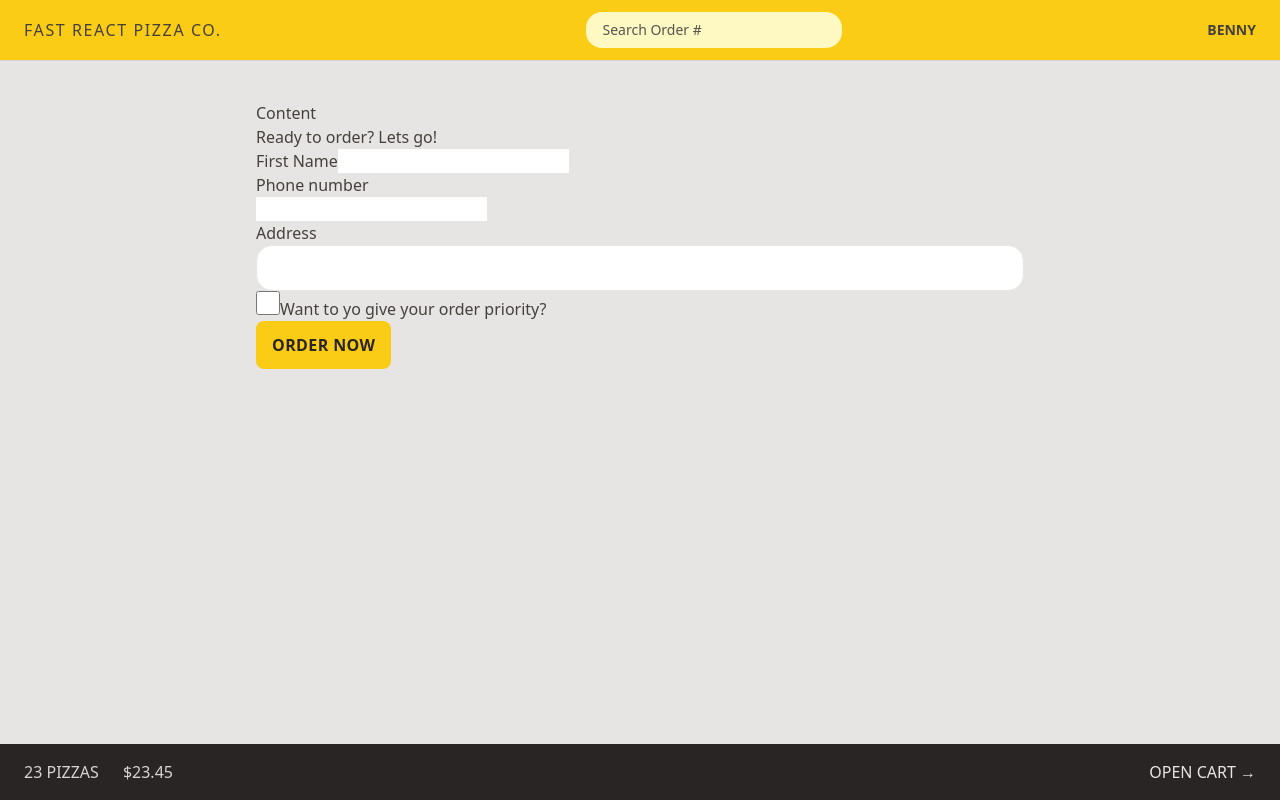
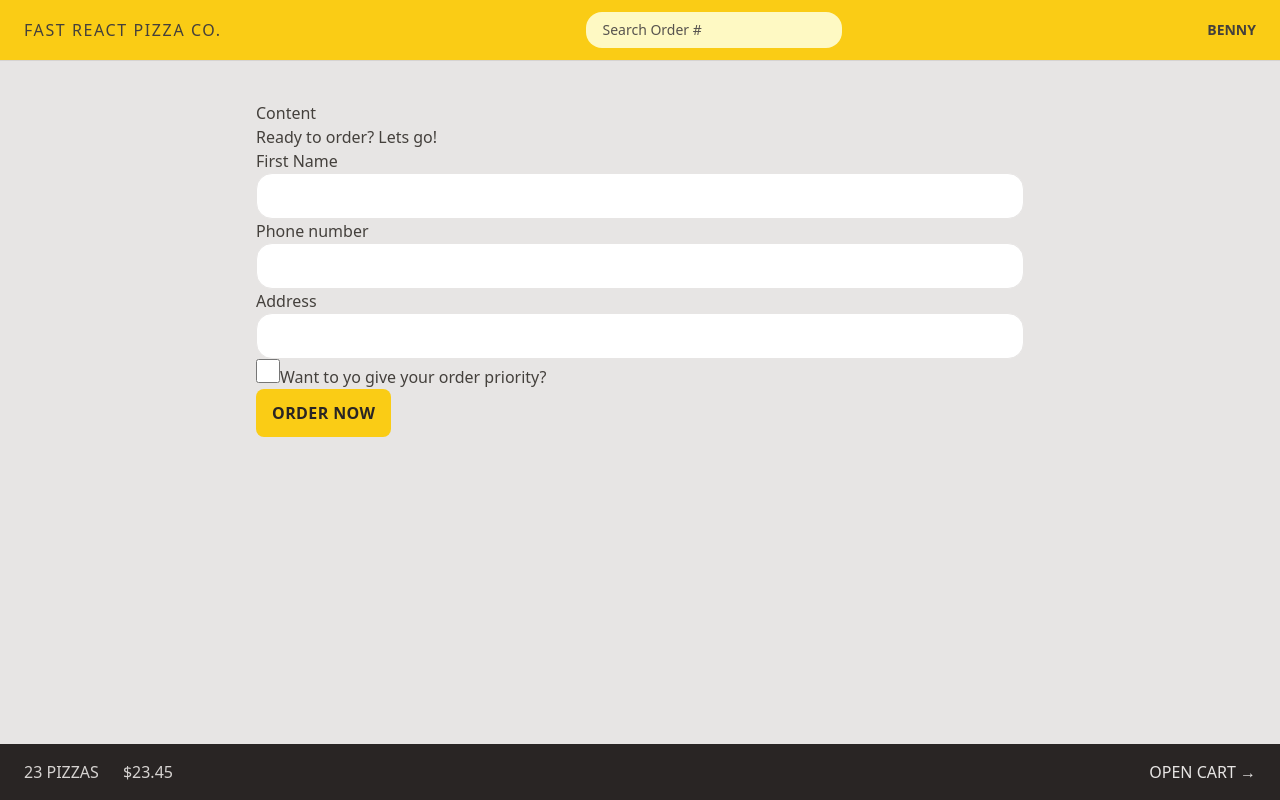
Before and after one commit to Nkusibeni23/Pizza-website, a React (Vite) app: page /order/new in a window 1280 px wide. Built offline with nearby package versions, Linux system fonts and the light colour scheme.

Commit message:
Reusing Styles with @apply

```diff
--- a/src/features/order/CreateOrder.jsx
+++ b/src/features/order/CreateOrder.jsx
@@ -49,12 +49,12 @@
       <Form method="POST">
         <div>
           <label>First Name</label>
-          <input type="text" name="customer" required />
+          <input type="text" name="customer" required  className="input"/>
         </div>
         <div>
           <label>Phone number</label>
           <div>
-            <input type="tel" name="phone" required />
+            <input type="tel" name="phone" required  className="input"/>
           </div>
           {formErrors?.phone && <p>{formErrors.phone}</p>}
         </div>
@@ -62,7 +62,7 @@
         <div>
           <label>Address</label>
           <div>
-            <input type="text" name="address" required className="rounded-2xl border border-stone-200 px-4 py-2 text-sm transition-all duration-300 placeholder:text-stone-500 focus:outline-none focus:ring focus:ring-yellow-400 w-full md:px-6 md:py-3" />
+            <input type="text" name="address" required className="input" />
           </div>
         </div>
 
--- a/src/index.css
+++ b/src/index.css
@@ -1,6 +1,12 @@
 @tailwind base;
 @tailwind components;
 @tailwind utilities;
+
+@layer components{
+  .input{
+    @apply rounded-2xl border border-stone-200 px-4 py-2 text-sm transition-all duration-300 placeholder:text-stone-500 focus:outline-none focus:ring focus:ring-yellow-400 w-full md:px-6 md:py-3
+  }
+}
 
 /* https://dev.to/afif/i-made-100-css-loaders-for-your-next-project-4eje */
 .loader {
```
